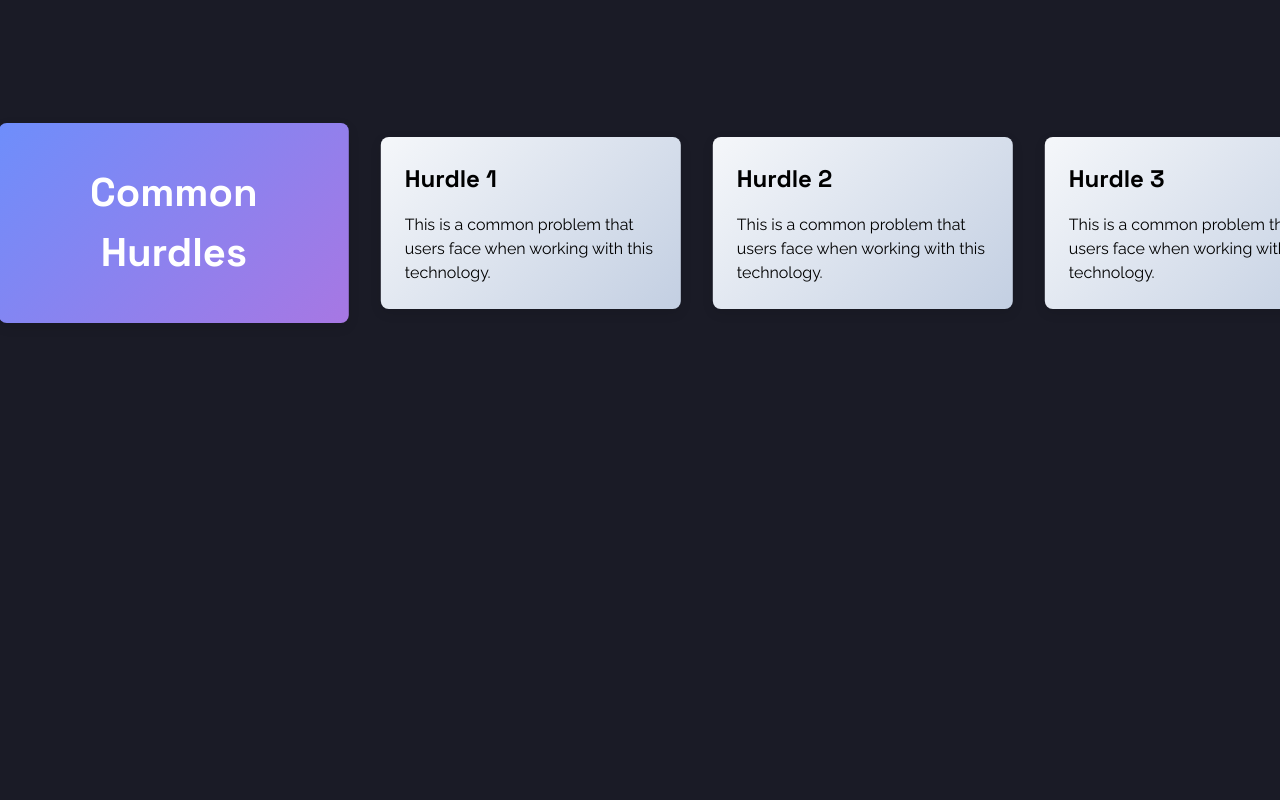
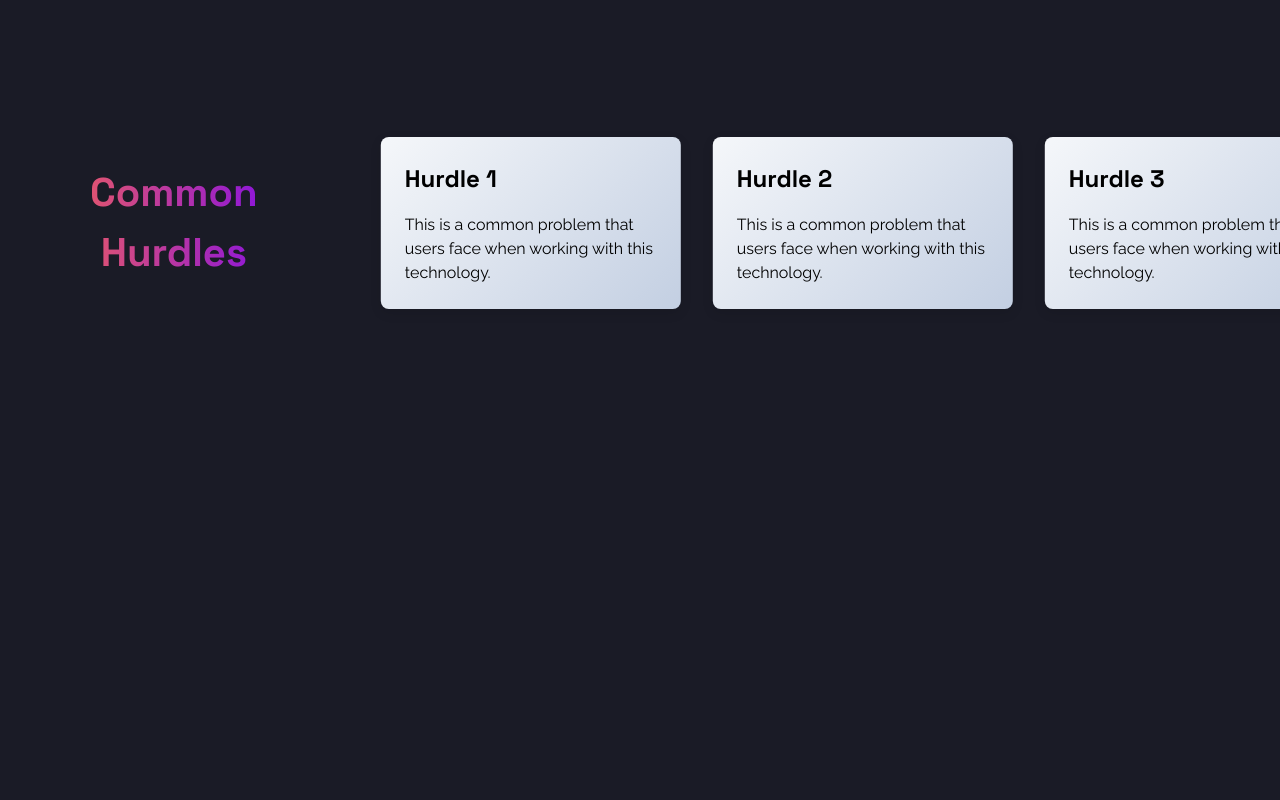
Before and after one commit to juanroddotdev/futoro-site, a Vue app: page / in a window 1280 px wide. Shown: the part 1040-1840 px from the top of the page. Built offline with nearby package versions, Linux system fonts and the light colour scheme.

Commit message:
near final vrsion of horizontal scroll

```diff
--- a/src/components/test-progressive-reveal/VanillaVersion.vue
+++ b/src/components/test-progressive-reveal/VanillaVersion.vue
@@ -6,7 +6,7 @@
         <div class="cards-container" id="hurdlesContainer">
           <!-- Title card -->
           <div class="card title-card">
-            <h2 class="section-title">Common Hurdles</h2>
+            <h2 class="section-title text-gradient">Common Hurdles</h2>
           </div>
           <div class="card" v-for="i in 5" :key="`hurdle-${i}`">
             <h3>Hurdle {{ i }}</h3>
@@ -27,7 +27,7 @@
           </div>
           <!-- Title card moved to the beginning -->
           <div class="card title-card">
-            <h2 class="section-title">Clear Solutions</h2>
+            <h2 class="section-title text-gradient">Clear Solutions</h2>
           </div>
         </div>
       </div>
@@ -175,8 +175,9 @@ onMounted(() => {
           justify-content: center;
           align-items: center;
           min-height: 200px;
-          background: linear-gradient(135deg, #6e8efb 0%, #a777e3 100%);
-          color: white;
+          background: transparent;
+          box-shadow: none;
+          border: none;
 
           .section-title {
             margin: 0;
```
